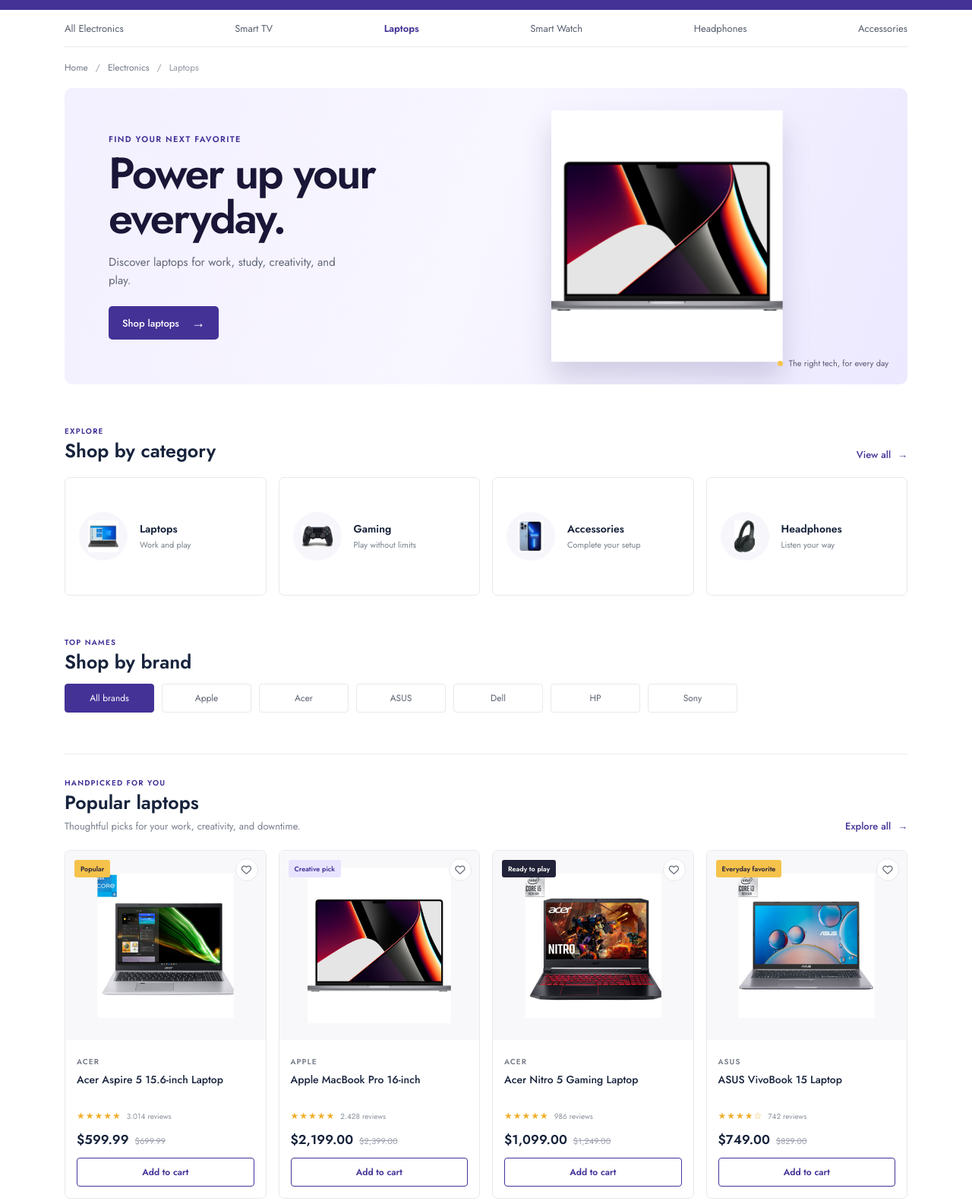
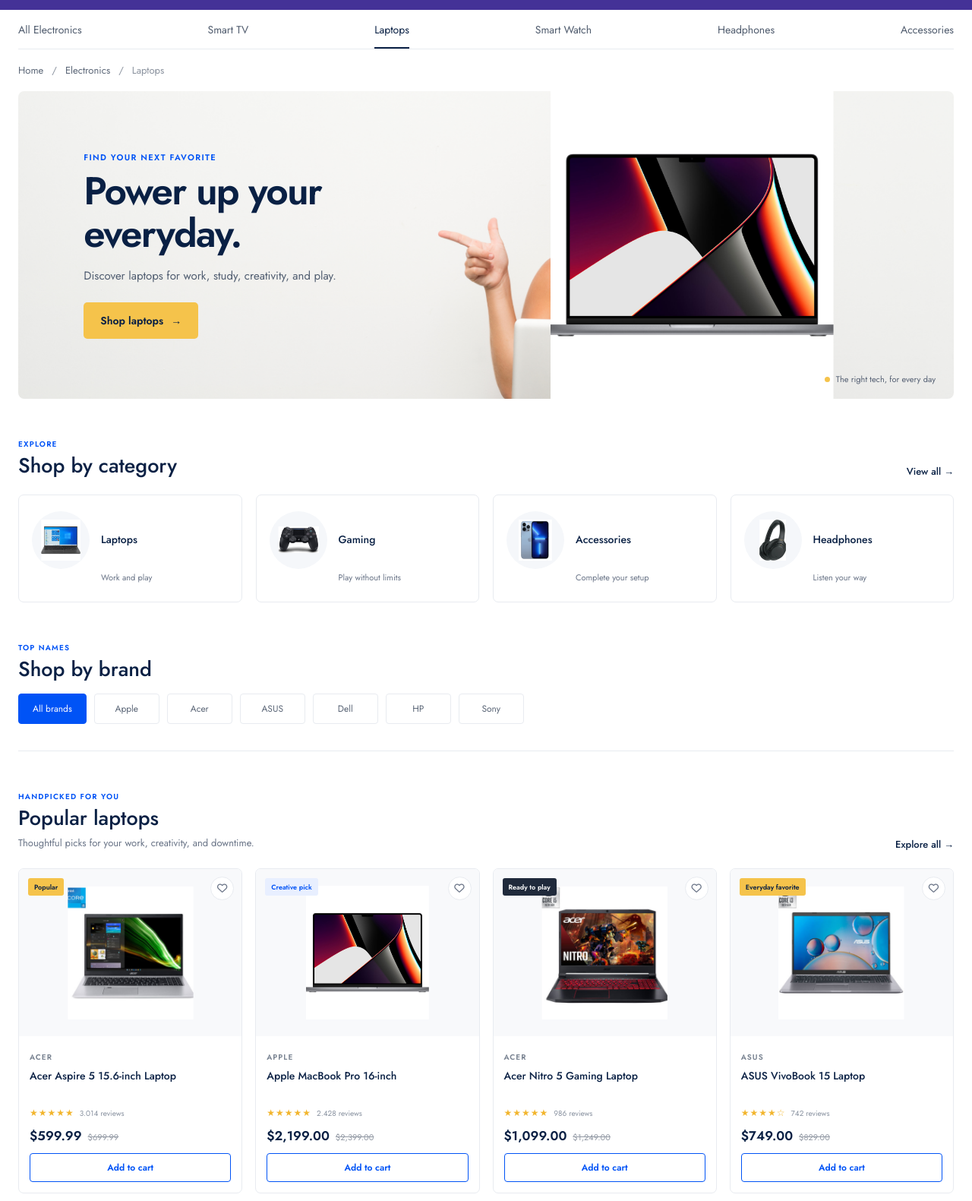
Before and after one commit to amanturdiyevjavohir-tech/zenmart, a plain HTML site: page product/all.html in a window 1280 px wide. Shown: the part 132-1713 px from the top of the page at 76% size. Drawn offline with Linux system fonts and the light colour scheme.

Commit message:
Reorganize laptop catalog styles without changing shared navbar or footer

```diff
--- a/public/css kodlar/laptop-page.css
+++ b/public/css kodlar/laptop-page.css
@@ -1,356 +1,249 @@
-/* Laptop catalog page: the shared command.css continues to own the navbar and footer. */
-:root {
-  --catalog-ink: #17233c;
-  --catalog-muted: #777f8b;
-  --catalog-purple: #443297;
+/* Laptop catalog page styles. All selectors are scoped so the shared navbar and footer remain untouched. */
+.laptop-page {
+  --catalog-ink: #092044;
+  --catalog-muted: #687386;
+  --catalog-blue: #0053f6;
   --catalog-yellow: #f5c34b;
-  --catalog-line: #e9e9ee;
-  --catalog-soft: #f7f6fb;
+  --catalog-line: #e8ebf0;
+  --catalog-soft: #f5f7fa;
+  color: var(--catalog-ink);
+  background: #fff;
+  font-family: "Jost", sans-serif;
 }
 
-.laptop-page {
-  color: var(--catalog-ink);
-  font-family: "Jost", sans-serif;
-  background: #fff;
-}
+.laptop-page *,
+.laptop-page *::before,
+.laptop-page *::after { box-sizing: border-box; }
 
-.catalog-shell {
-  width: min(1110px, calc(100% - 40px));
-  margin: 0 auto;
-}
+.laptop-page a { color: inherit; }
+.catalog-shell { width: min(1320px, calc(100% - 48px)); margin: 0 auto; }
 
-.electronics-nav {
-  min-height: 48px;
+/* Electronics menu and breadcrumbs */
+.laptop-page .electronics-nav {
+  min-height: 52px;
   display: flex;
   align-items: center;
   justify-content: space-between;
-  gap: 20px;
+  gap: 24px;
+  overflow-x: auto;
   border-bottom: 1px solid var(--catalog-line);
-  overflow-x: auto;
   white-space: nowrap;
+  scrollbar-width: thin;
 }
-
-.electronics-nav a {
-  color: #555d6c;
-  font-size: 13px;
+.laptop-page .electronics-nav a {
+  flex: 0 0 auto;
+  padding: 16px 0 13px;
+  border-bottom: 2px solid transparent;
+  color: #4f5b6d;
+  font-size: 14px;
   text-decoration: none;
+  transition: color .18s, border-color .18s;
 }
-
-.electronics-nav a:hover,
-.electronics-nav a.active {
-  color: var(--catalog-purple);
-  font-weight: 600;
-}
-
-.breadcrumbs {
+.laptop-page .electronics-nav a:hover,
+.laptop-page .electronics-nav a.active { border-bottom-color: var(--catalog-ink); color: var(--catalog-ink); }
+.laptop-page .breadcrumbs {
+  min-height: 55px;
   display: flex;
   align-items: center;
-  gap: 10px;
-  padding: 18px 0;
-  color: #9298a2;
-  font-size: 12px;
+  gap: 11px;
+  color: #8a929e;
+  font-size: 13px;
 }
+.laptop-page .breadcrumbs a { color: #5b6677; text-decoration: none; }
+.laptop-page .breadcrumbs a:hover { color: var(--catalog-blue); }
 
-.breadcrumbs a {
-  color: #737b89;
-  text-decoration: none;
-}
-
-.breadcrumbs a:hover { color: var(--catalog-purple); }
-
-.laptop-hero {
+/* Main promotional banner */
+.laptop-page .laptop-hero {
   position: relative;
-  min-height: 310px;
+  min-height: 405px;
   overflow: hidden;
   display: flex;
   align-items: center;
-  padding: 40px 58px;
-  border-radius: 10px;
-  background: linear-gradient(110deg, #f3f0ff 0%, #f8f6ff 49%, #ece8ff 100%);
+  padding: 48px 7%;
+  border-radius: 8px;
+  background: #f2f3f5 url("../images/icons/shop_header_bg.png") center/cover no-repeat;
 }
-
-.hero-copy { position: relative; z-index: 2; max-width: 430px; }
-.hero-kicker,
-.section-kicker {
+.laptop-page .hero-copy { position: relative; z-index: 2; width: min(430px, 48%); }
+.laptop-page .hero-kicker,
+.laptop-page .section-kicker {
   display: block;
-  margin-bottom: 8px;
-  color: var(--catalog-purple);
+  margin-bottom: 9px;
+  color: var(--catalog-blue);
   font-size: 11px;
   font-weight: 600;
   letter-spacing: .12em;
   text-transform: uppercase;
 }
-
-.hero-copy h1 {
+.laptop-page .hero-copy h1 {
   margin: 0;
-  color: #191637;
-  font-size: clamp(38px, 5vw, 58px);
+  color: var(--catalog-ink);
+  font-size: clamp(36px, 4vw, 54px);
   font-weight: 600;
-  line-height: 1.02;
-  letter-spacing: -.04em;
+  line-height: 1.08;
+  letter-spacing: -.035em;
 }
-
-.hero-copy p {
-  max-width: 330px;
-  margin: 16px 0 22px;
-  color: #626779;
-  font-size: 15px;
-  line-height: 1.6;
-}
-
-.hero-button {
-  min-height: 44px;
-  padding: 0 18px;
+.laptop-page .hero-copy p { max-width: 360px; margin: 16px 0 22px; color: #505d70; font-size: 15px; line-height: 1.65; }
+.laptop-page .hero-button {
+  min-height: 48px;
+  padding: 0 22px;
   display: inline-flex;
   align-items: center;
-  gap: 16px;
+  justify-content: center;
+  gap: 10px;
   border-radius: 5px;
-  background: var(--catalog-purple);
-  color: #fff;
-  font-size: 13px;
-  font-weight: 500;
+  background: var(--catalog-yellow);
+  color: var(--catalog-ink);
+  font-size: 14px;
+  font-weight: 600;
   text-decoration: none;
   transition: background .2s, transform .2s;
 }
-
-.hero-button:hover { background: #352475; transform: translateY(-2px); }
-.hero-button span { font-size: 18px; }
-
-.hero-art {
+.laptop-page .hero-button:hover { transform: translateY(-2px); background: #edb936; }
+.laptop-page .hero-art {
   position: absolute;
-  top: 50%;
-  right: 7%;
-  width: 43%;
-  height: 85%;
+  inset: 0 2% 0 auto;
+  width: 52%;
   display: flex;
   align-items: center;
   justify-content: center;
-  transform: translateY(-50%);
+  pointer-events: none;
 }
+.laptop-page .hero-art img { max-width: 100%; max-height: 100%; object-fit: contain; }
+.laptop-page .hero-note { position: absolute; right: 24px; bottom: 18px; display: flex; align-items: center; gap: 8px; color: #566174; font-size: 11px; }
+.laptop-page .note-dot { width: 7px; height: 7px; border-radius: 50%; background: var(--catalog-yellow); }
 
-.hero-art img {
-  max-width: 100%;
-  max-height: 100%;
-  object-fit: contain;
-  filter: drop-shadow(0 22px 18px rgba(34, 24, 84, .16));
-}
-
-.hero-note {
-  position: absolute;
-  right: 25px;
-  bottom: 20px;
-  display: flex;
-  align-items: center;
-  gap: 8px;
-  color: #5d5876;
-  font-size: 11px;
-}
-
-.note-dot { width: 7px; height: 7px; border-radius: 50%; background: var(--catalog-yellow); }
-
-.category-section,
-.brand-section,
-.product-section { margin-top: 54px; }
-
-.section-heading {
-  margin-bottom: 20px;
+/* Section headings and category tiles */
+.laptop-page .category-section,
+.laptop-page .brand-section,
+.laptop-page .product-section { margin-top: 52px; }
+.laptop-page .section-heading {
+  margin-bottom: 21px;
   display: flex;
   align-items: end;
   justify-content: space-between;
-  gap: 20px;
+  gap: 18px;
 }
-
-.section-heading .section-kicker { margin-bottom: 3px; font-size: 10px; }
-.section-heading h2 { margin: 0; color: var(--catalog-ink); font-size: 25px; font-weight: 600; line-height: 1.2; }
-.section-heading > a { color: var(--catalog-purple); font-size: 13px; font-weight: 500; text-decoration: none; }
-.section-heading > a span { margin-left: 5px; }
-.section-heading > a:hover { text-decoration: underline; }
-
-.category-grid {
+.laptop-page .section-heading h2,
+.laptop-page .product-heading h2 { margin: 0; color: var(--catalog-ink); font-size: 27px; font-weight: 500; line-height: 1.25; }
+.laptop-page .section-heading .section-kicker { margin-bottom: 4px; font-size: 10px; }
+.laptop-page .section-heading > a { color: var(--catalog-ink); font-size: 13px; font-weight: 500; text-decoration: none; }
+.laptop-page .section-heading > a:hover { color: var(--catalog-blue); }
+.laptop-page .category-grid { display: grid; grid-template-columns: repeat(4, minmax(0, 1fr)); gap: 18px; }
+.laptop-page .category-card {
+  min-height: 142px;
+  padding: 17px;
   display: grid;
-  grid-template-columns: repeat(4, minmax(0, 1fr));
-  gap: 16px;
-}
-
-.category-card {
-  min-height: 118px;
-  padding: 18px;
-  display: grid;
-  grid-template-columns: 66px 1fr;
-  grid-template-rows: 1fr 1fr;
+  grid-template-columns: 76px minmax(0, 1fr);
   align-items: center;
-  column-gap: 14px;
+  gap: 15px;
   border: 1px solid var(--catalog-line);
   border-radius: 7px;
   color: var(--catalog-ink);
   text-decoration: none;
   transition: border-color .2s, box-shadow .2s, transform .2s;
 }
+.laptop-page .category-card:hover { transform: translateY(-2px); border-color: #b9c9e8; box-shadow: 0 8px 22px rgba(9, 32, 68, .07); }
+.laptop-page .category-icon { width: 76px; height: 76px; display: flex; align-items: center; justify-content: center; border-radius: 50%; background: var(--catalog-soft); }
+.laptop-page .category-icon img { width: 54px; height: 54px; object-fit: contain; }
+.laptop-page .category-card strong { font-size: 14px; font-weight: 500; line-height: 1.55; }
+.laptop-page .category-card small { grid-column: 2; margin-top: -22px; color: var(--catalog-muted); font-size: 11px; }
 
-.category-card:hover {
-  border-color: #bdb4e9;
-  box-shadow: 0 8px 22px rgba(48, 34, 112, .08);
-  transform: translateY(-2px);
-}
-
-.category-icon {
-  width: 64px;
-  height: 64px;
-  grid-row: 1 / 3;
-  display: flex;
-  align-items: center;
-  justify-content: center;
-  border-radius: 50%;
-  background: var(--catalog-soft);
-}
-
-.category-icon img { width: 42px; height: 42px; object-fit: contain; }
-.category-card strong { align-self: end; font-size: 14px; font-weight: 600; }
-.category-card small { align-self: start; margin-top: 3px; color: var(--catalog-muted); font-size: 11px; }
-
-.compact-heading { margin-bottom: 14px; }
-.brand-list { display: flex; flex-wrap: wrap; gap: 10px; }
-.brand-list a {
-  min-width: 80px;
-  padding: 9px 18px;
+/* Brand selector */
+.laptop-page .brand-section { padding: 0 0 35px; border-bottom: 1px solid var(--catalog-line); }
+.laptop-page .compact-heading { margin-bottom: 15px; }
+.laptop-page .brand-list { display: flex; flex-wrap: wrap; gap: 10px; }
+.laptop-page .brand-list a {
+  min-width: 86px;
+  padding: 10px 18px;
   border: 1px solid var(--catalog-line);
   border-radius: 4px;
-  color: #5c6371;
+  color: #5b6677;
   font-size: 12px;
   text-align: center;
   text-decoration: none;
-  transition: all .2s;
+  transition: color .18s, background .18s, border-color .18s;
 }
-.brand-list a:hover,
-.brand-list a.selected { border-color: var(--catalog-purple); background: var(--catalog-purple); color: #fff; }
+.laptop-page .brand-list a:hover,
+.laptop-page .brand-list a.selected { border-color: var(--catalog-blue); background: var(--catalog-blue); color: #fff; }
 
-.product-section { padding-top: 30px; border-top: 1px solid var(--catalog-line); }
-.product-heading { margin-bottom: 22px; }
-.product-heading p { margin: 7px 0 0; color: var(--catalog-muted); font-size: 13px; }
-
-.product-grid { display: grid; grid-template-columns: repeat(4, minmax(0, 1fr)); gap: 16px; }
-.product-card {
-  min-width: 0;
-  overflow: hidden;
-  border: 1px solid var(--catalog-line);
-  border-radius: 7px;
-  background: #fff;
-  transition: box-shadow .2s, transform .2s;
-}
-.product-card:hover { box-shadow: 0 10px 28px rgba(27, 35, 57, .1); transform: translateY(-3px); }
-
-.product-image {
+/* Product listing */
+.laptop-page .product-section { padding: 0 0 56px; }
+.laptop-page .product-heading { margin-bottom: 22px; }
+.laptop-page .product-heading p { margin: 7px 0 0; color: var(--catalog-muted); font-size: 13px; line-height: 1.6; }
+.laptop-page .product-grid { display: grid; grid-template-columns: repeat(4, minmax(0, 1fr)); gap: 17px; }
+.laptop-page .product-card { min-width: 0; overflow: hidden; border: 1px solid var(--catalog-line); border-radius: 7px; background: #fff; transition: box-shadow .2s, transform .2s; }
+.laptop-page .product-card:hover { transform: translateY(-3px); box-shadow: 0 10px 26px rgba(9, 32, 68, .1); }
+.laptop-page .product-image {
   position: relative;
-  height: 205px;
+  height: 220px;
   padding: 22px;
   display: flex;
   align-items: center;
   justify-content: center;
-  background: #f8f8fa;
+  background: #f8f9fb;
   text-decoration: none;
 }
-.product-image > img { max-width: 100%; max-height: 100%; object-fit: contain; }
-.product-badge {
-  position: absolute;
-  top: 12px;
-  left: 12px;
-  padding: 5px 8px;
-  border-radius: 3px;
-  background: #f5c34b;
-  color: #29233d;
-  font-size: 9px;
-  font-weight: 600;
-}
-.product-badge.badge-blue { background: #e8e4ff; color: var(--catalog-purple); }
-.product-badge.badge-dark { background: #222238; color: #fff; }
-.favorite-button {
-  position: absolute;
-  top: 10px;
-  right: 10px;
-  width: 30px;
-  height: 30px;
-  border: 1px solid #e8e8ed;
-  border-radius: 50%;
-  background: #fff;
-  color: #646a76;
-  cursor: pointer;
-}
-.favorite-button:hover { color: #d84b69; }
-.product-info { padding: 15px; }
-.product-brand { color: #7a7f8a; font-size: 10px; font-weight: 600; letter-spacing: .1em; }
-.product-info h3 { min-height: 40px; margin: 5px 0 8px; font-size: 14px; font-weight: 500; line-height: 1.4; }
-.product-info h3 a { color: var(--catalog-ink); text-decoration: none; }
-.product-info h3 a:hover { color: var(--catalog-purple); }
-.product-rating { display: flex; align-items: center; gap: 7px; }
-.product-rating > span { color: #f1ae28; font-size: 12px; letter-spacing: 1px; }
-.product-rating small { color: #89909b; font-size: 10px; }
-.product-price { min-height: 36px; margin-top: 10px; display: flex; align-items: baseline; gap: 8px; }
-.product-price strong { color: var(--catalog-ink); font-size: 17px; font-weight: 600; }
-.product-price del { color: #9a9faa; font-size: 11px; }
-.cart-button {
-  width: 100%;
-  min-height: 38px;
-  border: 1px solid var(--catalog-purple);
-  border-radius: 4px;
-  background: #fff;
-  color: var(--catalog-purple);
-  font: inherit;
-  font-size: 12px;
-  font-weight: 600;
-  cursor: pointer;
-  transition: background .2s, color .2s;
-}
-.cart-button:hover { background: var(--catalog-purple); color: #fff; }
-
-.bottom-promo {
-  margin: 58px 0 70px;
-  padding: 28px 34px;
-  display: flex;
-  align-items: center;
-  justify-content: space-between;
-  gap: 24px;
-  border-radius: 7px;
-  background: #f5f3fb;
-}
-.bottom-promo .section-kicker { margin-bottom: 5px; font-size: 10px; }
-.bottom-promo h2 { margin: 0; font-size: 22px; font-weight: 600; }
-.bottom-promo p { margin: 5px 0 0; color: var(--catalog-muted); font-size: 12px; }
-.bottom-promo > a { padding: 11px 15px; border-radius: 4px; background: var(--catalog-purple); color: #fff; font-size: 12px; text-decoration: none; white-space: nowrap; }
-.bottom-promo > a:hover { background: #352475; }
+.laptop-page .product-image > img { max-width: 100%; max-height: 100%; object-fit: contain; }
+.laptop-page .product-badge { position: absolute; top: 12px; left: 12px; padding: 5px 8px; border-radius: 3px; background: var(--catalog-yellow); color: var(--catalog-ink); font-size: 9px; font-weight: 600; }
+.laptop-page .product-badge.badge-blue { background: #e8efff; color: var(--catalog-blue); }
+.laptop-page .product-badge.badge-dark { background: #202a3b; color: #fff; }
+.laptop-page .favorite-button { position: absolute; top: 10px; right: 10px; width: 31px; height: 31px; border: 1px solid var(--catalog-line); border-radius: 50%; background: #fff; color: #697386; cursor: pointer; }
+.laptop-page .favorite-button:hover { color: #d84b69; }
+.laptop-page .product-info { padding: 14px; }
+.laptop-page .product-brand { color: #7a8492; font-size: 10px; font-weight: 600; letter-spacing: .1em; }
+.laptop-page .product-info h3 { min-height: 42px; margin: 5px 0 8px; color: var(--catalog-ink); font-size: 14px; font-weight: 500; line-height: 1.45; }
+.laptop-page .product-info h3 a { color: inherit; text-decoration: none; }
+.laptop-page .product-info h3 a:hover { color: var(--catalog-blue); }
+.laptop-page .product-rating { display: flex; align-items: center; gap: 7px; }
+.laptop-page .product-rating > span { color: #f2b52d; font-size: 12px; letter-spacing: 1px; }
+.laptop-page .product-rating small { color: #8992a0; font-size: 10px; }
+.laptop-page .product-price { min-height: 35px; margin-top: 9px; display: flex; align-items: baseline; gap: 8px; }
+.laptop-page .product-price strong { color: var(--catalog-ink); font-size: 17px; font-weight: 600; }
+.laptop-page .product-price del { color: #9299a4; font-size: 11px; }
+.laptop-page .cart-button { width: 100%; min-height: 38px; border: 1px solid var(--catalog-blue); border-radius: 4px; background: #fff; color: var(--catalog-blue); font: inherit; font-size: 12px; font-weight: 600; cursor: pointer; transition: background .2s, color .2s; }
+.laptop-page .cart-button:hover { background: var(--catalog-blue); color: #fff; }
+.laptop-page .bottom-promo { margin: 20px 0 65px; padding: 27px 32px; display: flex; align-items: center; justify-content: space-between; gap: 20px; border-radius: 7px; background: #f3f6fb; }
+.laptop-page .bottom-promo .section-kicker { margin-bottom: 5px; font-size: 10px; }
+.laptop-page .bottom-promo h2 { margin: 0; font-size: 22px; font-weight: 600; }
+.laptop-page .bottom-promo p { margin: 5px 0 0; color: var(--catalog-muted); font-size: 12px; }
+.laptop-page .bottom-promo > a { padding: 11px 16px; border-radius: 4px; background: var(--catalog-blue); color: #fff; font-size: 12px; text-decoration: none; white-space: nowrap; }
+.laptop-page .bottom-promo > a:hover { background: #0644c2; }
 
 @media (max-width: 900px) {
   .catalog-shell { width: min(100% - 32px, 720px); }
-  .category-grid { grid-template-columns: repeat(2, minmax(0, 1fr)); }
-  .product-grid { grid-template-columns: repeat(2, minmax(0, 1fr)); }
-  .hero-art { right: 2%; width: 42%; }
-  .electronics-nav { justify-content: flex-start; }
+  .laptop-page .electronics-nav { justify-content: flex-start; }
+  .laptop-page .category-grid { grid-template-columns: repeat(2, minmax(0, 1fr)); }
+  .laptop-page .product-grid { grid-template-columns: repeat(2, minmax(0, 1fr)); }
+  .laptop-page .hero-art { right: 1%; width: 50%; }
 }
 
 @media (max-width: 560px) {
   .catalog-shell { width: calc(100% - 28px); }
-  .breadcrumbs { padding: 13px 0; font-size: 11px; }
-  .laptop-hero { min-height: 330px; align-items: flex-start; padding: 28px 22px; }
-  .hero-copy { max-width: 100%; }
-  .hero-copy h1 { font-size: 39px; }
-  .hero-copy p { max-width: 235px; margin: 10px 0 14px; font-size: 13px; }
-  .hero-art { top: auto; right: 3%; bottom: 7px; width: 57%; height: 49%; transform: none; }
-  .hero-note { right: 15px; bottom: 12px; font-size: 9px; }
-  .category-section, .brand-section, .product-section { margin-top: 38px; }
-  .section-heading h2 { font-size: 21px; }
-  .category-grid { gap: 10px; }
-  .category-card { min-height: 102px; padding: 12px; grid-template-columns: 48px 1fr; column-gap: 9px; }
-  .category-icon { width: 48px; height: 48px; }
-  .category-icon img { width: 32px; height: 32px; }
-  .category-card strong { font-size: 12px; }
-  .category-card small { font-size: 9px; }
-  .brand-list { gap: 7px; }
-  .brand-list a { min-width: auto; padding: 8px 12px; font-size: 11px; }
-  .product-grid { gap: 10px; }
-  .product-image { height: 155px; padding: 16px; }
-  .product-info { padding: 11px; }
-  .product-info h3 { min-height: 39px; font-size: 12px; }
-  .product-rating { align-items: flex-start; flex-direction: column; gap: 2px; }
-  .product-price strong { font-size: 15px; }
-  .product-badge { top: 8px; left: 8px; font-size: 8px; }
-  .bottom-promo { margin: 38px 0 48px; padding: 22px 18px; align-items: flex-start; flex-direction: column; }
+  .laptop-page .breadcrumbs { min-height: 45px; gap: 7px; font-size: 11px; }
+  .laptop-page .laptop-hero { min-height: 360px; align-items: flex-start; padding: 28px 21px; }
+  .laptop-page .hero-copy { width: 100%; }
+  .laptop-page .hero-copy h1 { max-width: 300px; font-size: 36px; }
+  .laptop-page .hero-copy p { max-width: 250px; margin: 10px 0 15px; font-size: 13px; }
+  .laptop-page .hero-art { inset: auto 0 0 auto; width: 64%; height: 52%; }
+  .laptop-page .hero-note { right: 12px; bottom: 10px; font-size: 9px; }
+  .laptop-page .category-section,
+  .laptop-page .brand-section,
+  .laptop-page .product-section { margin-top: 36px; }
+  .laptop-page .section-heading h2,
+  .laptop-page .product-heading h2 { font-size: 22px; }
+  .laptop-page .category-grid { gap: 11px; }
+  .laptop-page .category-card { min-height: 112px; padding: 11px; grid-template-columns: 48px minmax(0, 1fr); gap: 9px; }
+  .laptop-page .category-icon { width: 48px; height: 48px; }
+  .laptop-page .category-icon img { width: 34px; height: 34px; }
+  .laptop-page .category-card strong { font-size: 12px; }
+  .laptop-page .category-card small { font-size: 10px; }
+  .laptop-page .brand-list { gap: 7px; }
+  .laptop-page .brand-list a { min-width: auto; padding: 8px 12px; font-size: 11px; }
+  .laptop-page .product-grid { gap: 10px; }
+  .laptop-page .product-image { height: 155px; padding: 15px; }
+  .laptop-page .product-info { padding: 10px; }
+  .laptop-page .product-info h3 { min-height: 40px; font-size: 12px; }
+  .laptop-page .product-rating { align-items: flex-start; flex-direction: column; gap: 2px; }
+  .laptop-page .product-price strong { font-size: 15px; }
+  .laptop-page .bottom-promo { margin: 25px 0 42px; padding: 21px 17px; align-items: flex-start; flex-direction: column; }
 }
```
